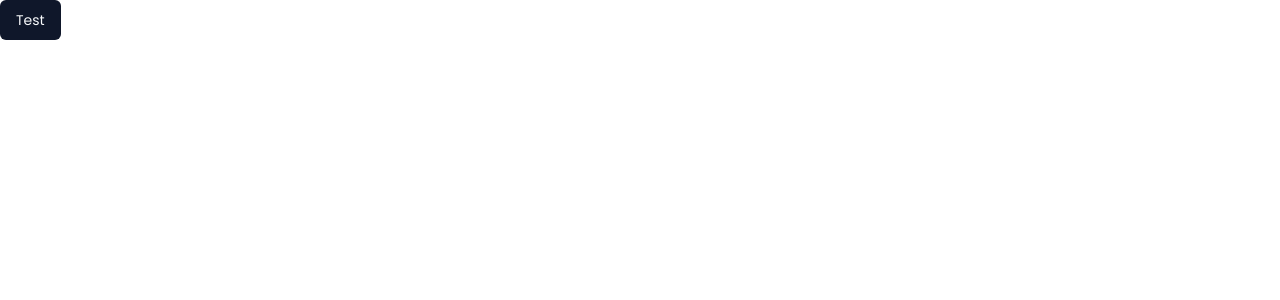
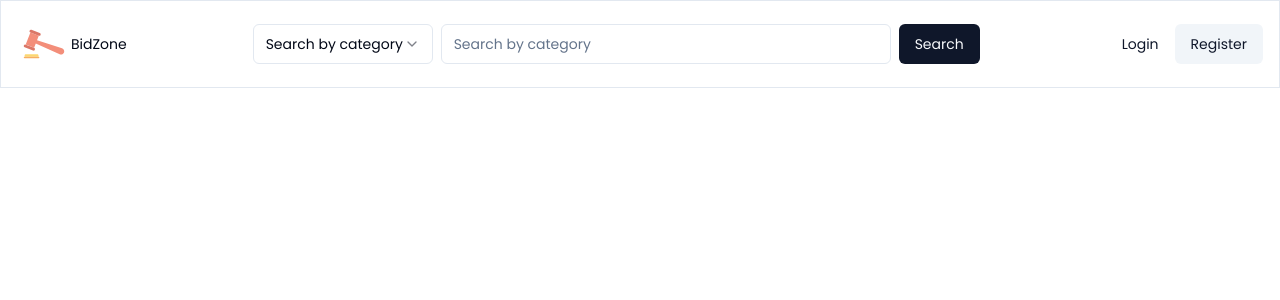
Before and after one commit to eyoba-bisru/bid_zone, a Next.js app: page / in a window 1280 px wide. Shown: the top 300 px of the page. Built offline with nearby package versions, Linux system fonts and the light colour scheme.

Commit message:
navbar added

```diff
--- a/package.json
+++ b/package.json
@@ -9,6 +9,7 @@
     "lint": "next lint"
   },
   "dependencies": {
+    "@radix-ui/react-select": "^2.0.0",
     "@radix-ui/react-slot": "^1.0.2",
     "class-variance-authority": "^0.7.0",
     "clsx": "^2.1.0",
--- a/src/app/page.tsx
+++ b/src/app/page.tsx
@@ -1,10 +1,56 @@
 import { Button } from "@/components/ui/button";
+import {
+  Select,
+  SelectContent,
+  SelectGroup,
+  SelectItem,
+  SelectLabel,
+  SelectTrigger,
+  SelectValue,
+} from "@/components/ui/select";
+import { Input } from "@/components/ui/input";
+
 import Image from "next/image";
 
 export default function Home() {
   return (
-    <main>
-      <Button>Test</Button>
-    </main>
+    <div className="flex flex-col justify-between p-4 border">
+      <nav className="flex justify-between items-center">
+        <div className="flex justify-center items-center">
+          <Image src="/logo.svg" width={54} height={54} alt="logo" />
+          <h4 className="text-sm">BidZone</h4>
+        </div>
+
+        <form className="flex justify-center items-center gap-2">
+          <Select>
+            <SelectTrigger className="w-[180px]">
+              <SelectValue placeholder="Search by category" />
+            </SelectTrigger>
+            <SelectContent>
+              <SelectGroup>
+                <SelectItem value="apple">Apple</SelectItem>
+                <SelectItem value="banana">Banana</SelectItem>
+                <SelectItem value="blueberry">Blueberry</SelectItem>
+                <SelectItem value="grapes">Grapes</SelectItem>
+                <SelectItem value="pineapple">Pineapple</SelectItem>
+              </SelectGroup>
+            </SelectContent>
+          </Select>
+
+          <Input placeholder="Search by category" className="w-[450px]" />
+
+          <Button type="submit">Search</Button>
+        </form>
+
+        <div>
+          <a href="/login">
+            <Button variant={"link"}>Login</Button>
+          </a>
+          <a href="login">
+            <Button variant="secondary">Register</Button>
+          </a>
+        </div>
+      </nav>
+    </div>
   );
 }
--- /dev/null
+++ b/src/components/ui/input.tsx
@@ -0,0 +1,25 @@
+import * as React from "react"
+
+import { cn } from "@/lib/utils"
+
+export interface InputProps
+  extends React.InputHTMLAttributes<HTMLInputElement> {}
+
+const Input = React.forwardRef<HTMLInputElement, InputProps>(
+  ({ className, type, ...props }, ref) => {
+    return (
+      <input
+        type={type}
+        className={cn(
+          "flex h-10 w-full rounded-md border border-input bg-background px-3 py-2 text-sm ring-offset-background file:border-0 file:bg-transparent file:text-sm file:font-medium placeholder:text-muted-foreground focus-visible:outline-none focus-visible:ring-2 focus-visible:ring-ring focus-visible:ring-offset-2 disabled:cursor-not-allowed disabled:opacity-50",
+          className
+        )}
+        ref={ref}
+        {...props}
+      />
+    )
+  }
+)
+Input.displayName = "Input"
+
+export { Input }
--- /dev/null
+++ b/src/components/ui/select.tsx
@@ -0,0 +1,160 @@
+"use client"
+
+import * as React from "react"
+import * as SelectPrimitive from "@radix-ui/react-select"
+import { Check, ChevronDown, ChevronUp } from "lucide-react"
+
+import { cn } from "@/lib/utils"
+
+const Select = SelectPrimitive.Root
+
+const SelectGroup = SelectPrimitive.Group
+
+const SelectValue = SelectPrimitive.Value
+
+const SelectTrigger = React.forwardRef<
+  React.ElementRef<typeof SelectPrimitive.Trigger>,
+  React.ComponentPropsWithoutRef<typeof SelectPrimitive.Trigger>
+>(({ className, children, ...props }, ref) => (
+  <SelectPrimitive.Trigger
+    ref={ref}
+    className={cn(
+      "flex h-10 w-full items-center justify-between rounded-md border border-input bg-background px-3 py-2 text-sm ring-offset-background placeholder:text-muted-foreground focus:outline-none focus:ring-2 focus:ring-ring focus:ring-offset-2 disabled:cursor-not-allowed disabled:opacity-50 [&>span]:line-clamp-1",
+      className
+    )}
+    {...props}
+  >
+    {children}
+    <SelectPrimitive.Icon asChild>
+      <ChevronDown className="h-4 w-4 opacity-50" />
+    </SelectPrimitive.Icon>
+  </SelectPrimitive.Trigger>
+))
+SelectTrigger.displayName = SelectPrimitive.Trigger.displayName
+
+const SelectScrollUpButton = React.forwardRef<
+  React.ElementRef<typeof SelectPrimitive.ScrollUpButton>,
+  React.ComponentPropsWithoutRef<typeof SelectPrimitive.ScrollUpButton>
+>(({ className, ...props }, ref) => (
+  <SelectPrimitive.ScrollUpButton
+    ref={ref}
+    className={cn(
+      "flex cursor-default items-center justify-center py-1",
+      className
+    )}
+    {...props}
+  >
+    <ChevronUp className="h-4 w-4" />
+  </SelectPrimitive.ScrollUpButton>
+))
+SelectScrollUpButton.displayName = SelectPrimitive.ScrollUpButton.displayName
+
+const SelectScrollDownButton = React.forwardRef<
+  React.ElementRef<typeof SelectPrimitive.ScrollDownButton>,
+  React.ComponentPropsWithoutRef<typeof SelectPrimitive.ScrollDownButton>
+>(({ className, ...props }, ref) => (
+  <SelectPrimitive.ScrollDownButton
+    ref={ref}
+    className={cn(
+      "flex cursor-default items-center justify-center py-1",
+      className
+    )}
+    {...props}
+  >
+    <ChevronDown className="h-4 w-4" />
+  </SelectPrimitive.ScrollDownButton>
+))
+SelectScrollDownButton.displayName =
+  SelectPrimitive.ScrollDownButton.displayName
+
+const SelectContent = React.forwardRef<
+  React.ElementRef<typeof SelectPrimitive.Content>,
+  React.ComponentPropsWithoutRef<typeof SelectPrimitive.Content>
+>(({ className, children, position = "popper", ...props }, ref) => (
+  <SelectPrimitive.Portal>
+    <SelectPrimitive.Content
+      ref={ref}
+      className={cn(
+        "relative z-50 max-h-96 min-w-[8rem] overflow-hidden rounded-md border bg-popover text-popover-foreground shadow-md data-[state=open]:animate-in data-[state=closed]:animate-out data-[state=closed]:fade-out-0 data-[state=open]:fade-in-0 data-[state=closed]:zoom-out-95 data-[state=open]:zoom-in-95 data-[side=bottom]:slide-in-from-top-2 data-[side=left]:slide-in-from-right-2 data-[side=right]:slide-in-from-left-2 data-[side=top]:slide-in-from-bottom-2",
+        position === "popper" &&
+          "data-[side=bottom]:translate-y-1 data-[side=left]:-translate-x-1 data-[side=right]:translate-x-1 data-[side=top]:-translate-y-1",
+        className
+      )}
+      position={position}
+      {...props}
+    >
+      <SelectScrollUpButton />
+      <SelectPrimitive.Viewport
+        className={cn(
+          "p-1",
+          position === "popper" &&
+            "h-[var(--radix-select-trigger-height)] w-full min-w-[var(--radix-select-trigger-width)]"
+        )}
+      >
+        {children}
+      </SelectPrimitive.Viewport>
+      <SelectScrollDownButton />
+    </SelectPrimitive.Content>
+  </SelectPrimitive.Portal>
+))
+SelectContent.displayName = SelectPrimitive.Content.displayName
+
+const SelectLabel = React.forwardRef<
+  React.ElementRef<typeof SelectPrimitive.Label>,
+  React.ComponentPropsWithoutRef<typeof SelectPrimitive.Label>
+>(({ className, ...props }, ref) => (
+  <SelectPrimitive.Label
+    ref={ref}
+    className={cn("py-1.5 pl-8 pr-2 text-sm font-semibold", className)}
+    {...props}
+  />
+))
+SelectLabel.displayName = SelectPrimitive.Label.displayName
+
+const SelectItem = React.forwardRef<
+  React.ElementRef<typeof SelectPrimitive.Item>,
+  React.ComponentPropsWithoutRef<typeof SelectPrimitive.Item>
+>(({ className, children, ...props }, ref) => (
+  <SelectPrimitive.Item
+    ref={ref}
+    className={cn(
+      "relative flex w-full cursor-default select-none items-center rounded-sm py-1.5 pl-8 pr-2 text-sm outline-none focus:bg-accent focus:text-accent-foreground data-[disabled]:pointer-events-none data-[disabled]:opacity-50",
+      className
+    )}
+    {...props}
+  >
+    <span className="absolute left-2 flex h-3.5 w-3.5 items-center justify-center">
+      <SelectPrimitive.ItemIndicator>
+        <Check className="h-4 w-4" />
+      </SelectPrimitive.ItemIndicator>
+    </span>
+
+    <SelectPrimitive.ItemText>{children}</SelectPrimitive.ItemText>
+  </SelectPrimitive.Item>
+))
+SelectItem.displayName = SelectPrimitive.Item.displayName
+
+const SelectSeparator = React.forwardRef<
+  React.ElementRef<typeof SelectPrimitive.Separator>,
+  React.ComponentPropsWithoutRef<typeof SelectPrimitive.Separator>
+>(({ className, ...props }, ref) => (
+  <SelectPrimitive.Separator
+    ref={ref}
+    className={cn("-mx-1 my-1 h-px bg-muted", className)}
+    {...props}
+  />
+))
+SelectSeparator.displayName = SelectPrimitive.Separator.displayName
+
+export {
+  Select,
+  SelectGroup,
+  SelectValue,
+  SelectTrigger,
+  SelectContent,
+  SelectLabel,
+  SelectItem,
+  SelectSeparator,
+  SelectScrollUpButton,
+  SelectScrollDownButton,
+}
```
Also changed, not shown: public/logo.svg (added), 1 other file (tests, documents, lock files or other folders).
